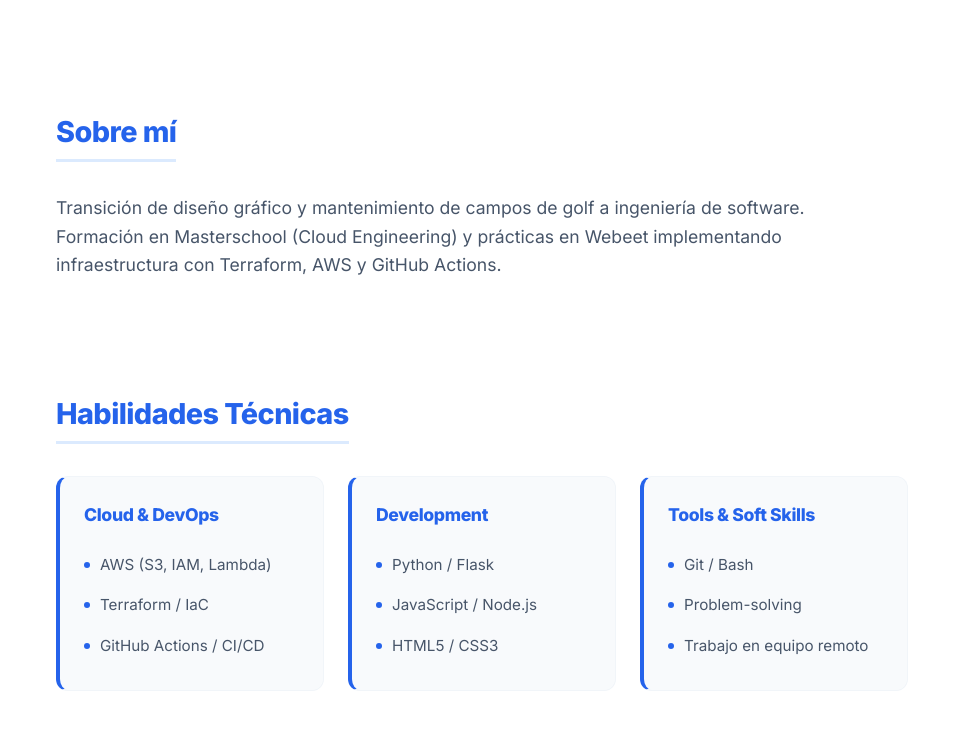
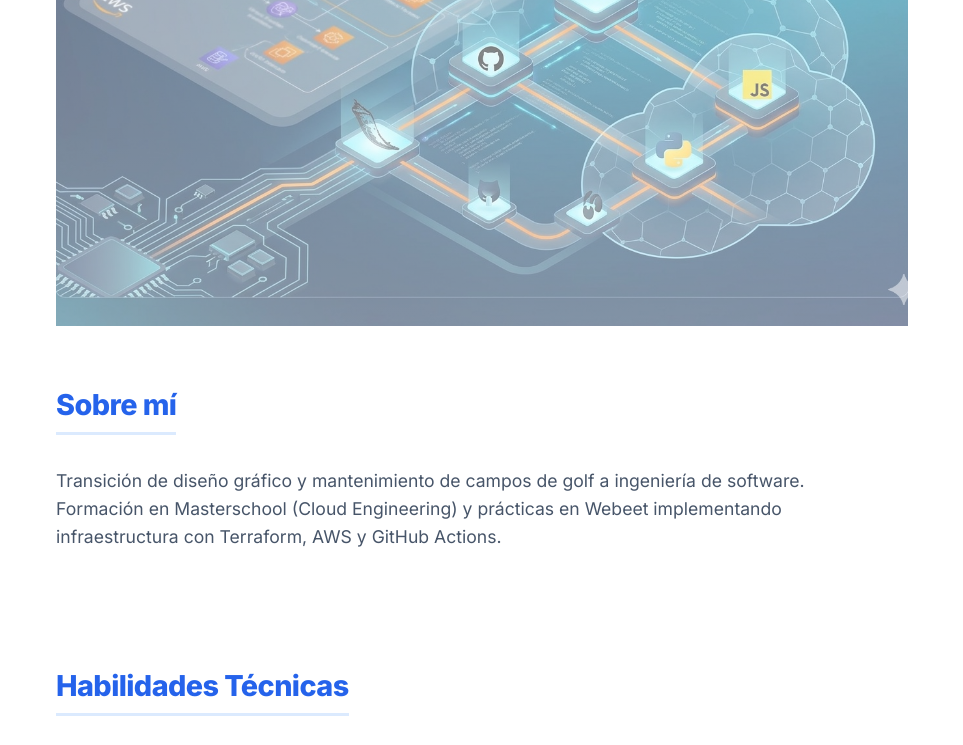
Before and after one commit to diegocavi84/portfolio-diego, a plain HTML site: page index.html in a window 1280 px wide. Shown: the part 241-986 px from the top of the page, without its empty margins (158-1121 px from the left). Drawn offline with Linux system fonts and the light colour scheme.

Commit message:
add background to hero section

```diff
--- a/css/styles.css
+++ b/css/styles.css
@@ -130,6 +130,17 @@ nav a:hover {
 #hero {
   text-align: center;
   padding: var(--spacing-lg) 0;
+
+
+  background-image:
+    linear-gradient(rgba(255, 255, 255, 0.4), rgba(255, 255, 255, 0.5)),
+    url('../assets/images/bg-hero.jpeg');
+  background-size: cover;
+  background-position: center;
+  background-repeat: no-repeat;
+  background-attachment: fixed;
+  min-height: 500px;
+
 }
 
 #hero h1 {
```
Also changed, not shown: assets/images/bg-hero.jpeg (added), assets/images/persona.jpeg (added), assets/images/sin-personajpeg.jpeg (added).
